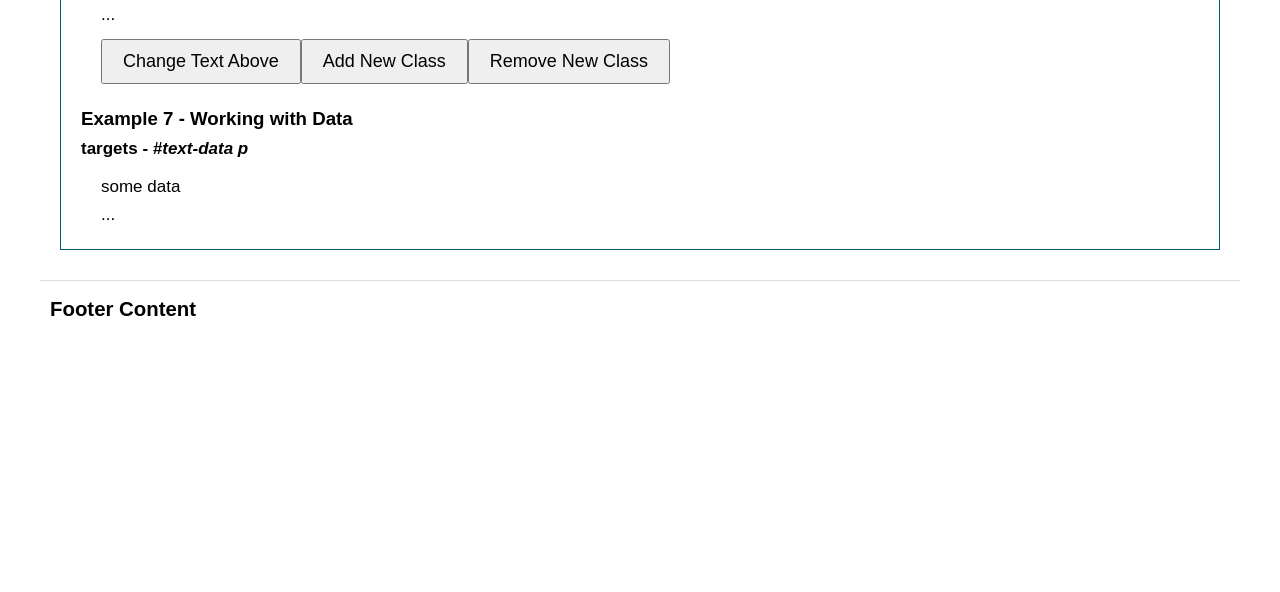
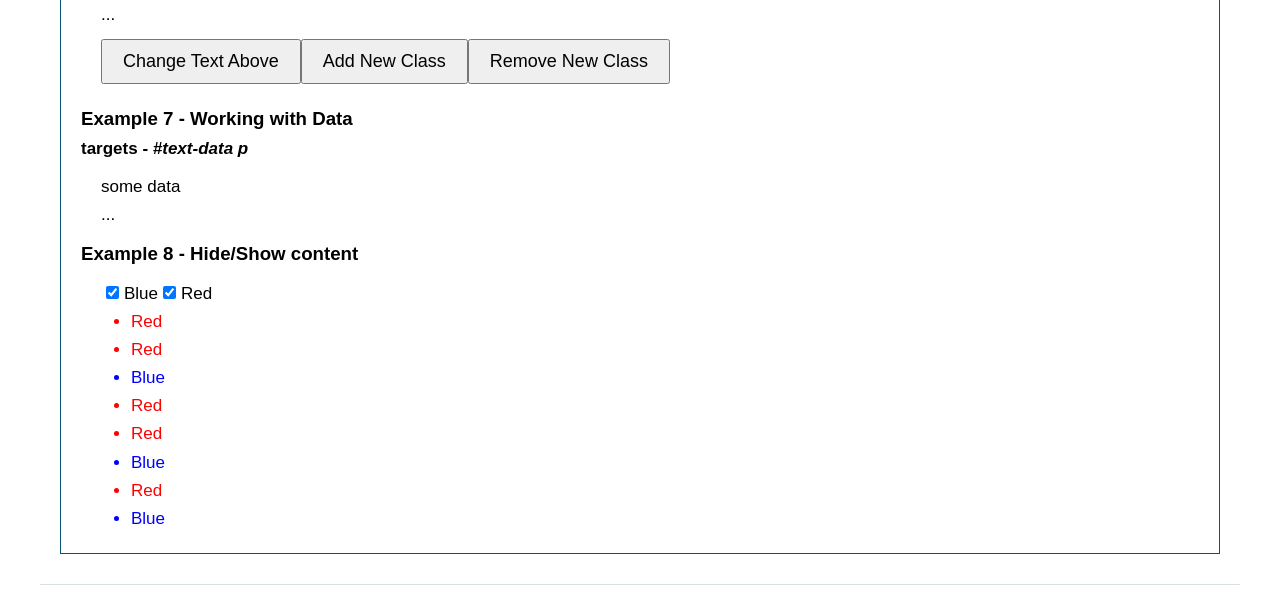
Before and after one commit to robert-laws/learning-mar-2019-jquery-essential-training, a Node project: template src/pug/manipulating-page-content.pug in a window 1280 px wide. Shown: the part 5160-5752 px from the top of the page. Before the commit the page ends 5476 px from the top, so only its background shows below. Run offline with Node 20 templates, Linux system fonts and the light colour scheme; the template is opened without the code that fills it, so the values that code supplies are empty; style sheets or scripts are compiled from the project's sources; some libraries are stand-ins or nearby versions.

Commit message:
finish code challenge for manipulating page content

```diff
--- a/src/pug/manipulating-page-content.pug
+++ b/src/pug/manipulating-page-content.pug
@@ -2,8 +2,7 @@ extends layouts/default.pug
 
 block content
   main
-    h1 Manipulating Page Content -
-      a(href="manipulating.html") Working Examples
+    h1 Manipulating Page Content
 
       h6 Creating Content
 
@@ -181,3 +180,19 @@ block content
           section#text-data
             p(data-cost=5) some data
             p ...
+          h6 Example 8 - Hide/Show content
+          section#hide-show
+            form
+              input(id="blue-checkbox" type="checkbox" name="blue" value="blue" checked)
+              | Blue
+              input(id="red-checkbox" type="checkbox" name="red" value="red" checked)
+              | Red
+            ul
+              li.red Red
+              li.red Red
+              li.blue Blue
+              li.red Red
+              li.red Red
+              li.blue Blue
+              li.red Red
+              li.blue Blue
--- a/src/pug/manipulating.pug
+++ /dev/null
@@ -1,6 +0,0 @@
-extends layouts/default.pug
-
-block content
-  main
-    h1 Examples based on -
-      a(href="manipulating-page-content.html") Manipulating Page Content
--- a/src/pug/quick-overview.pug
+++ b/src/pug/quick-overview.pug
@@ -83,6 +83,6 @@ block content
           p Something happens when mousing over this text.
         hr
         h6 Example 7 - Animation
-        section.seven
+        section.seven(style="margin-bottom: 4rem;")
           button Click to Animate
           #box
--- /dev/null
+++ b/src/sass/components/_forms.scss
@@ -0,0 +1,8 @@
+form {
+  font-size: $font-size-website-default;
+}
+
+input[type=checkbox] {
+  margin: 0 0.5rem;
+  font-size: 2rem;
+}
--- a/src/sass/helpers/_classes-for-test.scss
+++ b/src/sass/helpers/_classes-for-test.scss
@@ -12,3 +12,19 @@
   font-style: italic;
   font-weight: bold;
 }
+
+.red {
+  color: red;
+}
+
+.blue {
+  color: blue;
+}
+
+.show {
+  display: block;
+}
+
+.hide {
+  display: none;
+}
--- a/src/sass/main.scss
+++ b/src/sass/main.scss
@@ -12,6 +12,7 @@
 
 // COMPONENTS
 @import "components/toc";
+@import "components/forms";
 
 // HELPERS
 @import "helpers/syntax";
```
Also changed, not shown: src/js/manipulating.js (+17 -0 lines), src/pug/index.pug (+2 -6 lines).
